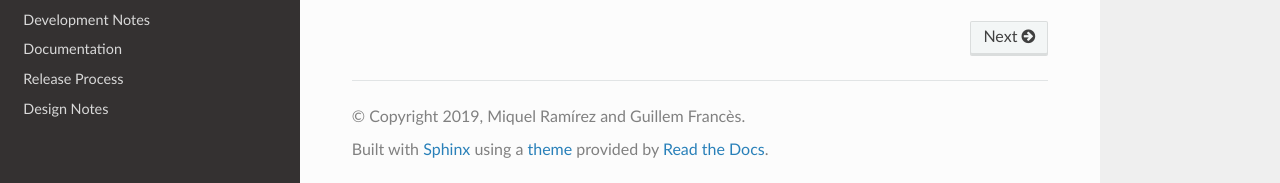
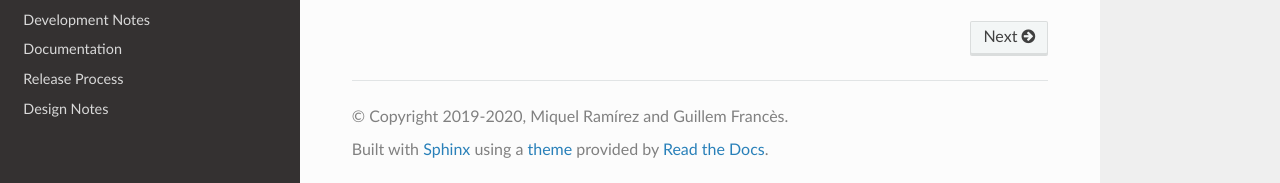
Before and after one commit to aig-upf/tarski, a Sphinx documentation site: the page built from docs/index.rst, in a window 1280 px wide and 900 px high, scrolled down 1275 px. Shown: the part 714-897 px from the top of the window. Built offline with Sphinx 7.4.7 and the Read the Docs theme 2.0.0, drawn with Linux system fonts in a browser that asks for light colours.

Commit message:
Trying to fix readthedocs docs

```diff
--- a/docs/conf.py
+++ b/docs/conf.py
@@ -20,7 +20,7 @@ from recommonmark.transform import AutoStructify
 # -- Project information -----------------------------------------------------
 
 project = 'Tarski'
-copyright = '2019, Miquel Ramírez and Guillem Francès'
+copyright = '2019-2020, Miquel Ramírez and Guillem Francès'
 author = 'Miquel Ramírez and Guillem Francès'
 
 # The short X.Y version.
@@ -51,7 +51,7 @@ templates_path = ['_templates']
 # List of patterns, relative to source directory, that match files and
 # directories to ignore when looking for source files.
 # This pattern also affects html_static_path and html_extra_path.
-exclude_patterns = ['_build', '**.ipynb_checkpoints', 'requirements.txt']
+exclude_patterns = ['_build', '**.ipynb_checkpoints', 'requirements.txt', 'readme.md']
 
 
 # -- Options for HTML output -------------------------------------------------
--- a/docs/requirements.txt
+++ b/docs/requirements.txt
@@ -5,3 +5,4 @@ nbsphinx
 sphinx_rtd_theme
 ipykernel
 ipython
+tarski
```
